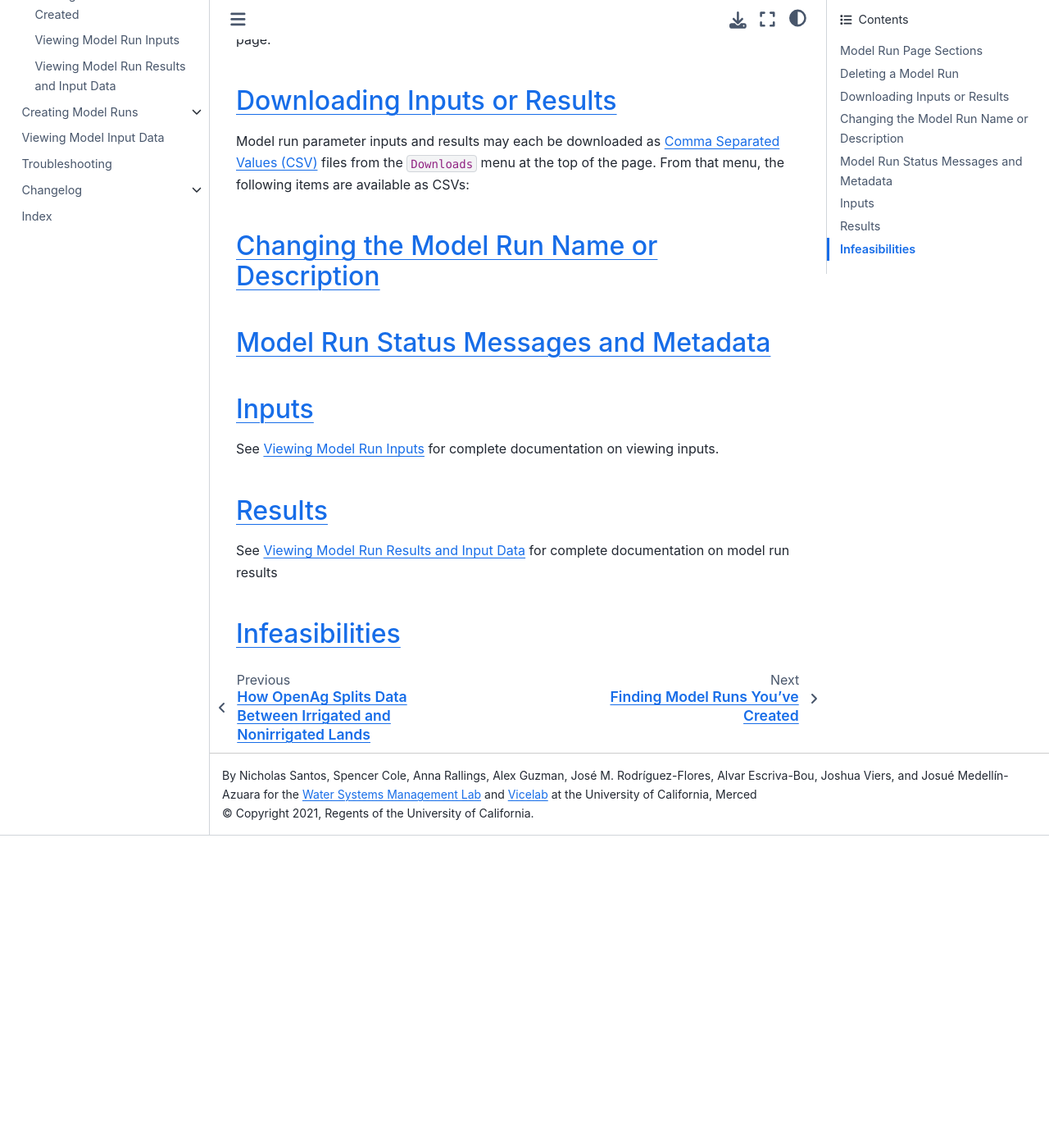
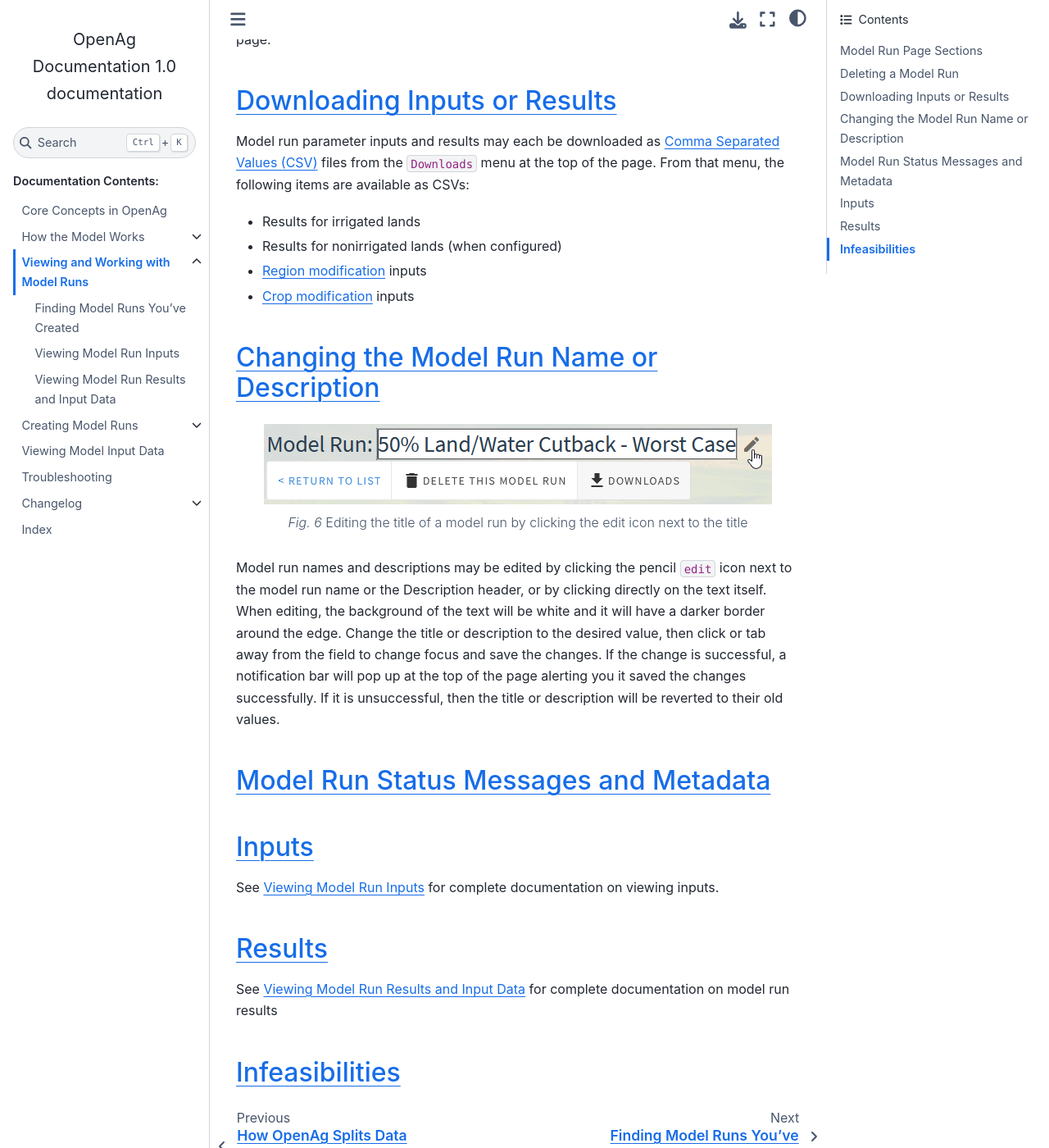
Before and after one commit to Water-Systems-Management-UCM/OpenAg_Docs, a Sphinx documentation site: the page built from source/ModelRuns/model_runs.rst, in a window 1280 px wide and 1400 px high, scrolled down 1784 px. Shown: the whole window at 82% size. Built offline with Sphinx 7.4.7 and the Sphinx Book theme 1.1.4, drawn with Linux system fonts in a browser that asks for light colours; before the commit the page ends 2803 px from its top, so only the background shows below that.

Commit message:
Link fix, changelog, editing titles and descriptions

```diff
--- a/source/Changelog/2021_06/2021_06.rst
+++ b/source/Changelog/2021_06/2021_06.rst
@@ -4,6 +4,12 @@
 .. toctree::
    :maxdepth: 1
    :caption: OpenAg Changes for June 2021:
+
+Editing Titles and Descriptions of Model Runs
+------------------------------------------------
+You have been able to edit titles and descriptions for many months, but the application gave no indication that it was
+possible. Now there's a helpful little edit icon to click in addition to clicking on the text itself, along with some
+additional cues that the text is editable once clicked.
 
 Default Region Modeling Behavior and Change-able Behaviors
 -------------------------------------------------------------
--- a/source/MakeModelRun/region_modifications.rst
+++ b/source/MakeModelRun/region_modifications.rst
@@ -13,7 +13,7 @@
 .. contents::
     :local:
 
-.. _RegionModificationsOverviewSection:
+.. _RegionModificationsDocOverviewSection:
 
 Overview
 ----------
--- a/source/ModelRuns/model_runs.rst
+++ b/source/ModelRuns/model_runs.rst
@@ -97,8 +97,25 @@
 Model run parameter inputs and results may each be downloaded as `Comma Separated Values (CSV) <https://www.howtogeek.com/348960/what-is-a-csv-file-and-how-do-i-open-it/>`_
 files from the :code:`Downloads` menu at the top of the page. From that menu, the following items are available as CSVs:
 
+* Results for irrigated lands
+* Results for nonirrigated lands (when configured)
+* :ref:`Region modification <RegionModificationsOverviewSection>` inputs
+* :ref:`Crop modification <CropModificationsOverviewSection>` inputs
+
 Changing the Model Run Name or Description
 --------------------------------------------
+
+.. figure:: edit_title.png
+
+    Editing the title of a model run by clicking the edit icon next to the title
+
+Model run names and descriptions may be edited by clicking the pencil :code:`edit` icon next to the model run name
+or the Description header, or by clicking directly on the text itself. When editing, the background of the text will
+be white and it will have a darker border around the edge. Change the title or description to the desired value, then
+click or tab away from the field to change focus and save the changes. If the change is successful, a notification
+bar will pop up at the top of the page alerting you it saved the changes successfully. If it is unsuccessful, then the
+title or description will be reverted to their old values.
+
 
 Model Run Status Messages and Metadata
 ----------------------------------------
```
Also changed, not shown: source/ModelRuns/edit_title.png (added).
